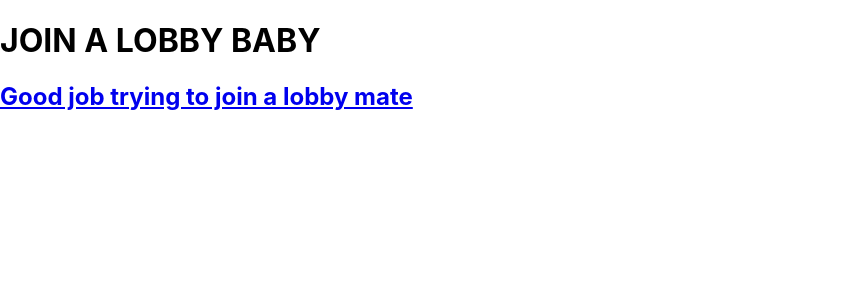
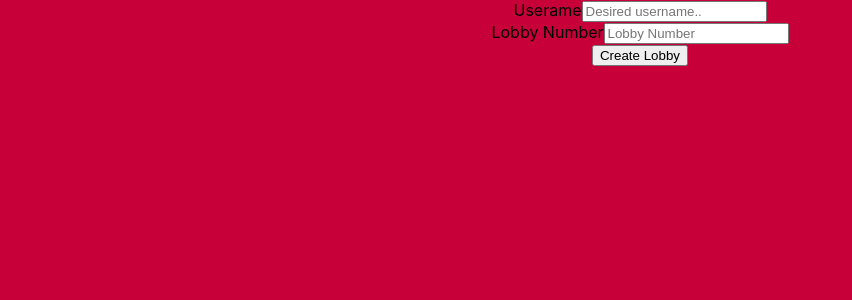
Before and after one commit to LucasLaibly/Intrusion-UI, a Next.js app: page /lobby/join in a window 1280 px wide. Shown: the top 300 px of the page, without its empty margins (0-852 px from the left). Built offline with nearby package versions, Linux system fonts and the light colour scheme.

Commit message:
join lobby

```diff
--- a/pages/lobby/create.js
+++ b/pages/lobby/create.js
@@ -3,7 +3,7 @@ import Head from 'next/head'
 import Lobby from '../../components/lobby'
 
 //colors : #6f9eaf(blueish) #a9294f(pink) #c7753d(orange) -> palette 226138
-export default function CreateALobby() {
+export default function CreateLobby() {
   return (
     <Lobby>
       <div className="container color-code">
--- a/pages/lobby/join.js
+++ b/pages/lobby/join.js
@@ -1,15 +1,32 @@
 import Link from 'next/link'
+import Head from 'next/head'
+import Lobby from '../../components/lobby'
 
 //colors : #111d5e(dark blue) #c70039(pink) #f37121(orange) #c0e218 (yellow) -> palette 226115
 export default function JoinLobby() {
   return (
-    <>
-      <h1>JOIN A LOBBY BABY</h1>
-      <h2>
-        <Link href="/">
-          <a>Good job trying to join a lobby mate</a>
-        </Link>
-      </h2>
-    </>
+    <Lobby>
+      <div className="container color-code">
+        <form>
+          <div className="form-group">
+            <label for="uname">Userame</label>
+            <input type="text" id="username" name="username" placeholder="Desired username.."/>
+          </div>
+          <div className="form-group">
+            <label for="lname">Lobby Number</label>
+            <input type="number" id="lobbynumber" name="lobbynumber" placeholder="Lobby Number"/>
+          </div>
+
+          <input type="submit" value="Create Lobby"/>
+        </form>
+      </div>
+
+      <style jsx>{`
+        .color-code{
+          background: #c70039;
+          min-height: 100vh;
+        }
+      `}</style>
+    </Lobby>
   )
 }
```
